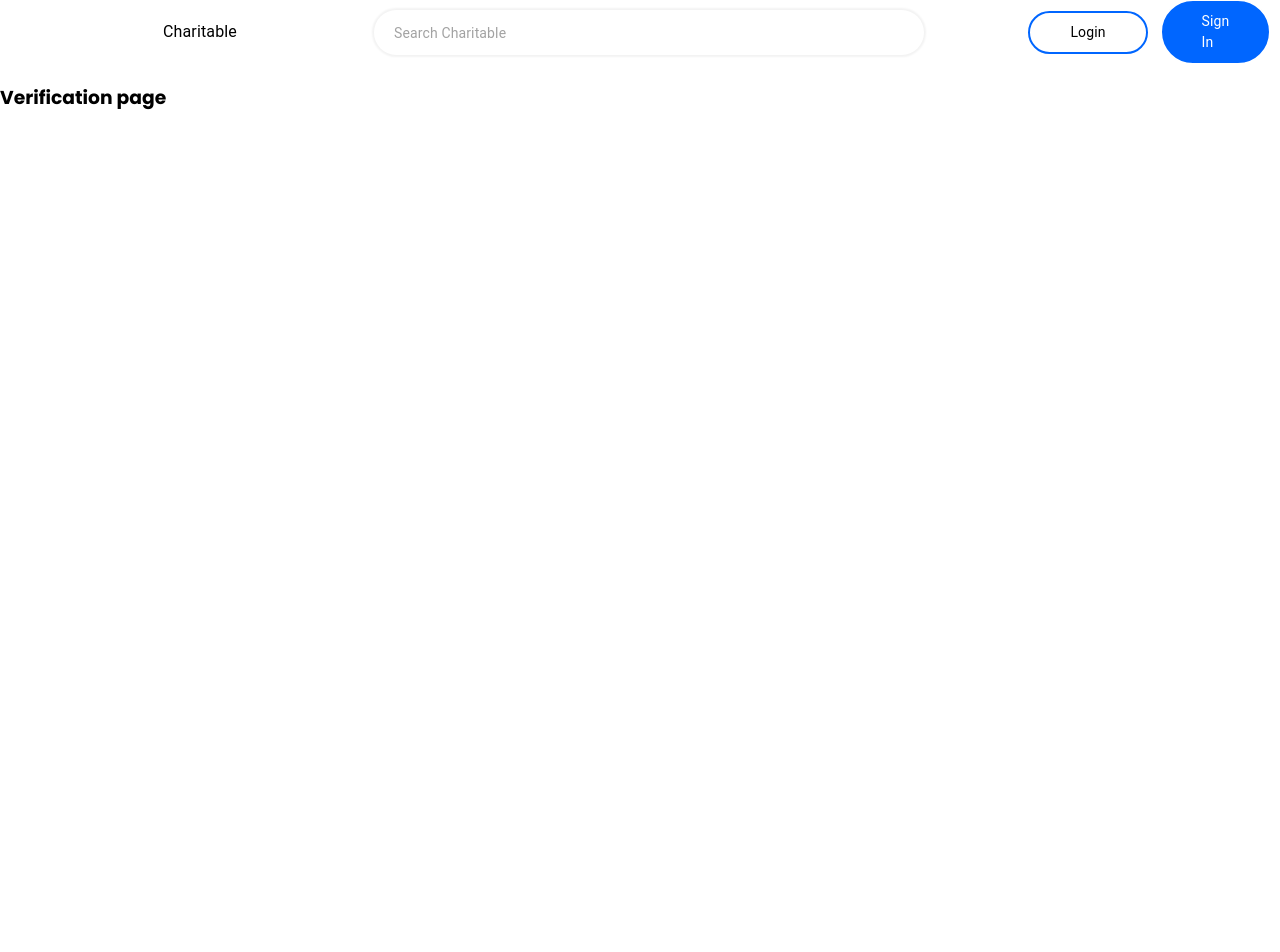
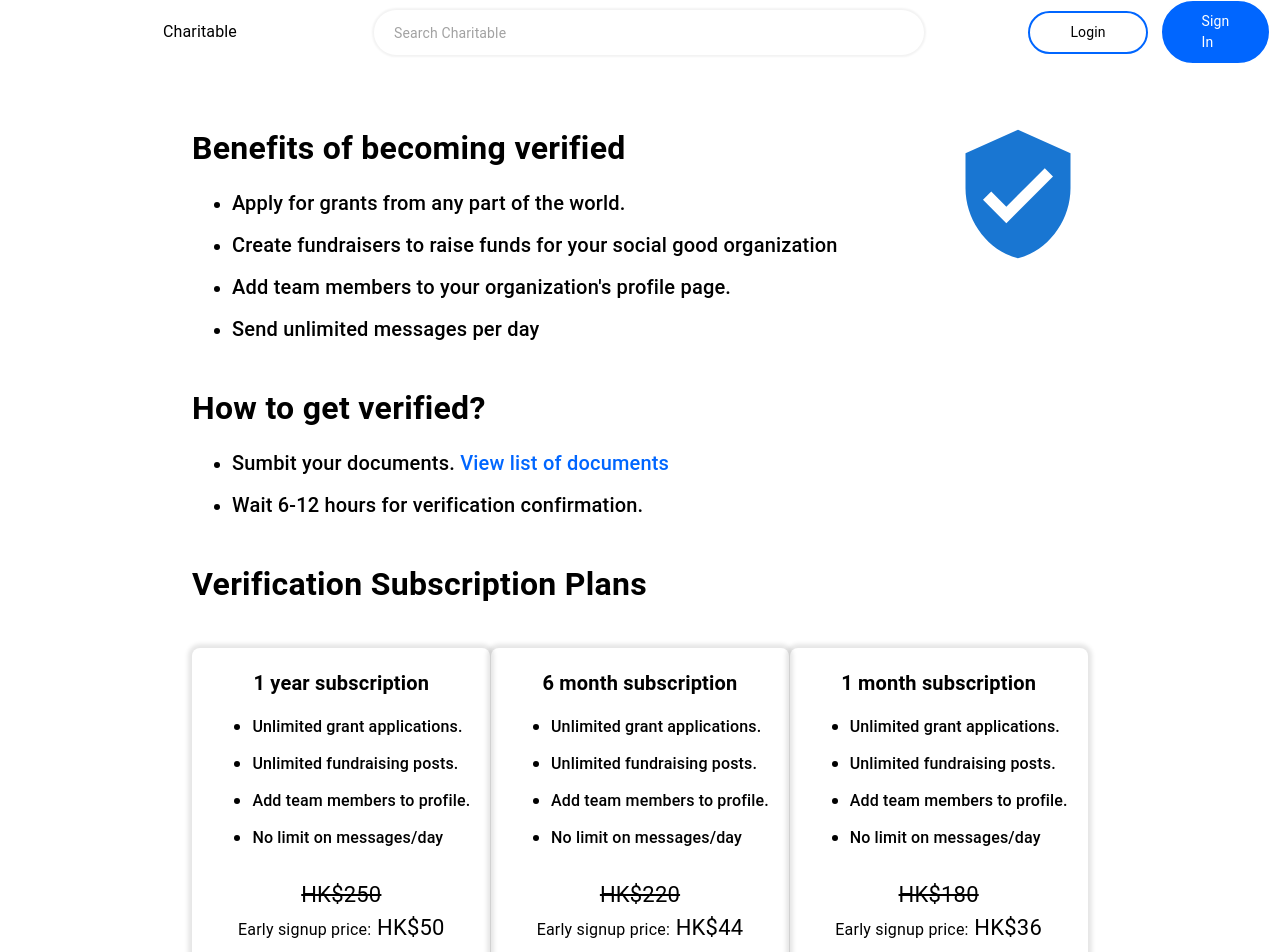
Before and after one commit to zweistein1326/FindNFund, a Next.js app: page /verify in a window 1280 px wide. Shown: the top 952 px of the page. Before the commit the page ends 800 px from the top, so only its background shows below. Built offline with nearby package versions, Linux system fonts and the light colour scheme.

Commit message:
:sparkles: Add verification page

```diff
--- a/components/header/index.tsx
+++ b/components/header/index.tsx
@@ -17,7 +17,7 @@ const Header = () => {
 
 const HeaderDesktop = () => {
     return (
-        <div style={{ position: 'fixed', display: 'flex', flexDirection: 'row', height: '8vh', width: '100vw', top: 0, alignItems: 'center', justifyContent: 'center', backgroundColor:'rgba(255,255,255,0,6)', borderBottomLeftRadius:  0, borderBottomRightRadius: 0, zIndex:99}}>
+        <div style={{ position: 'fixed', display: 'flex', flexDirection: 'row', height: '8vh', width: '100vw', top: 0, alignItems: 'center', justifyContent: 'center', backgroundColor:'rgba(255,255,255,1)', borderBottomLeftRadius:  0, borderBottomRightRadius: 0, zIndex:99}}>
             <Link href="/feed" style={{ width: '25vw', textAlign: 'center'}}>
                 <Typography style={{ paddingLeft: '80px' }}>Charitable</Typography>
             </Link>
--- a/pages/verify/index.tsx
+++ b/pages/verify/index.tsx
@@ -1,10 +1,81 @@
+import { VerifiedUser } from "@mui/icons-material";
+import { Button, Typography } from "@mui/material";
 import Header from "../../components/header";
 
 const VerificationPage = () => {
+    const plans = [
+        {
+            id: '1',
+            title: '1 year subscription',
+            price:'HK$250',
+            discounted_price:'HK$50'
+        },
+        {
+            id: '2',
+            title: '6 month subscription',
+            price:'HK$220',
+            discounted_price:'HK$44'
+        },
+        {
+            id: '3',
+            title: '1 month subscription',
+            price:'HK$180',
+            discounted_price:'HK$36'
+        }
+    ]
     return (
-        <div style={{paddingTop:'8vh'}}>
-            <Header/>
-            <h3>Verification page</h3>
+        <div style={{paddingTop:'8vh', width:'100vw'}}>
+            <Header />
+            <div style={{ height: '100%', width: '100%', display: 'flex', flexDirection: 'column', alignItems: 'flex-start', padding: '20px 15vw', position:'relative', zIndex:0}}>
+                <div style={{display:'flex', flexDirection:'row', alignItems:'flex-start', justifyContent:'space-between', width:'100%'}}>
+                    <div style={{ width: '100%' }}>
+                        <VerifiedUser style={{fontSize:140, position:'absolute', top:'60px', right:'15vw'}} color='primary'/>
+                        <div style={{marginTop:'40px'}}>
+                            <Typography style={{ fontSize: 32, fontWeight: 700 }}>Benefits of becoming verified</Typography>
+                            <div>
+                                <ul>
+                                    <li><Typography style={{fontSize:20, fontWeight:500, marginBottom:12}}>Apply for grants from any part of the world.</Typography></li>
+                                    <li><Typography style={{fontSize:20, fontWeight:500, marginBottom:12}}>Create fundraisers to raise funds for your social good organization</Typography></li>
+                                    <li><Typography style={{fontSize:20, fontWeight:500, marginBottom:12}}>Add team members to your organization's profile page.</Typography></li>
+                                    <li><Typography style={{fontSize:20, fontWeight:500, marginBottom:12}}>Send unlimited messages per day</Typography></li>
+                                </ul>
+                            </div>
+                        </div>
+                        <div style={{marginTop:'40px'}}>
+                            <Typography style={{ fontSize: 32, fontWeight: 700 }}>How to get verified?</Typography>
+                            <div>
+                                <ul>
+                                    <li><Typography style={{fontSize:20, fontWeight:500, marginBottom:12}}>Sumbit your documents. <span style={{color:'#0066FF'}}>View list of documents</span></Typography></li>
+                                    <li><Typography style={{fontSize:20, fontWeight:500, marginBottom:12}}>Wait 6-12 hours for verification confirmation.</Typography></li>
+                                </ul>
+                            </div>
+                        </div>
+                        <div style={{marginTop:'40px', width:'100%'}}>
+                            <Typography style={{ fontSize: 32, fontWeight: 700 }}>Verification Subscription Plans</Typography>
+                            <div style={{ display: 'flex', flexDirection: 'row', justifyContent: 'space-around', width:'100%', padding:'40px 0'}}>
+                                {plans.map((plan, index) => <PricingPlan plan={plan} key={index}/>)}
+                            </div>
+                        </div>
+                    </div>
+                </div>
+            </div>
+        </div>
+    )
+}
+
+const PricingPlan = ({plan}: any) => {
+    return (
+        <div style={{boxShadow:'0px 0px 4px 4px rgba(0,0,0,0.1)', padding:'20px', borderRadius:8, display:'flex', flexDirection:'column', alignItems:'center'}}>
+            <Typography style={{ fontSize: 20, fontWeight:600}}>{plan.title}</Typography>
+            <ul>
+                <li><Typography style={{fontSize:16, fontWeight:500, marginBottom:12}}>Unlimited grant applications.</Typography></li>
+                <li><Typography style={{fontSize:16, fontWeight:500, marginBottom:12}}>Unlimited fundraising posts.</Typography></li>
+                <li><Typography style={{fontSize:16, fontWeight:500, marginBottom:12}}>Add team members to profile.</Typography></li>
+                <li><Typography style={{fontSize:16, fontWeight:500, marginBottom:12}}>No limit on messages/day</Typography></li>
+            </ul>
+            <Typography style={{fontSize:22, textDecoration:'line-through'}}>{plan.price}</Typography>
+            <Typography style={{fontSize:22}}><span style={{fontSize:16}}>Early signup price:</span> {plan.discounted_price}</Typography>
+            <Button>Subscribe</Button>
         </div>
     )
 }
```
